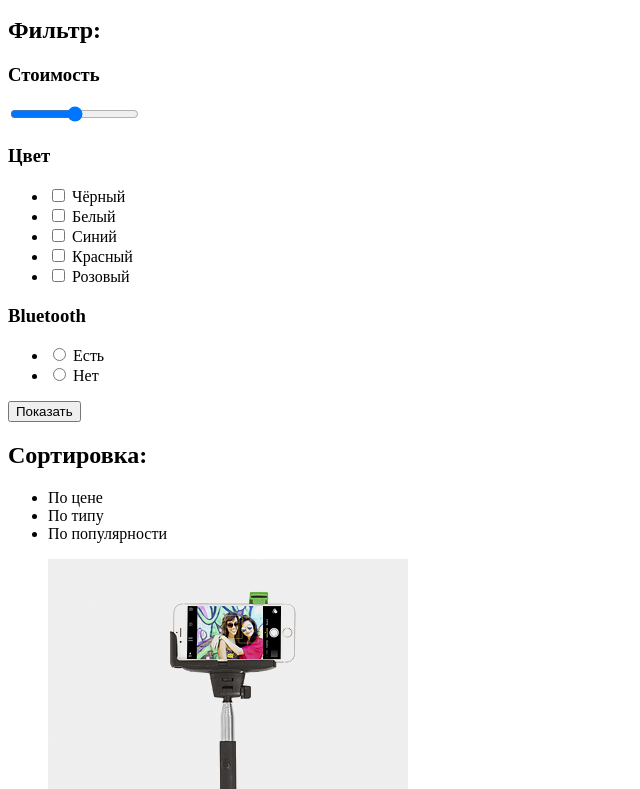
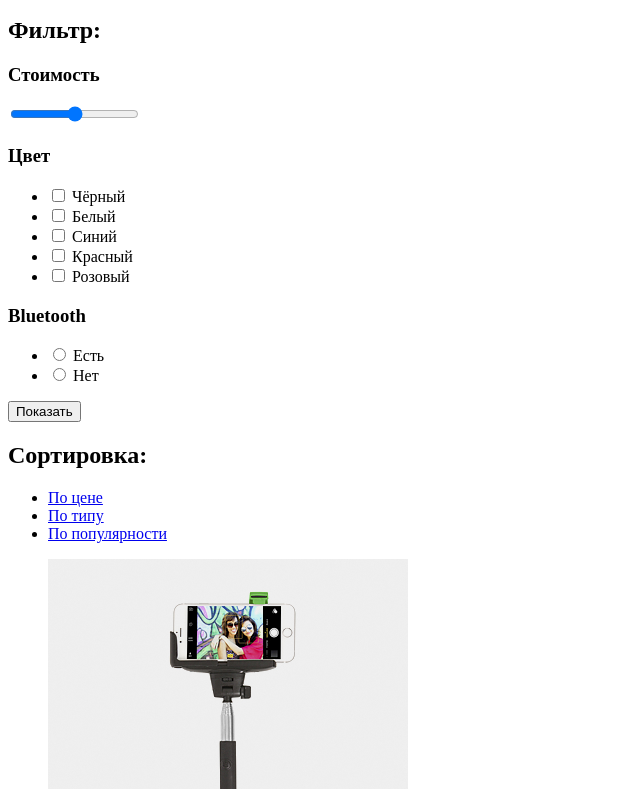
Before and after one commit to Tarleee/854541-device-28, a plain HTML site: page catalog.html in a window 1280 px wide. Shown: the part 311-1100 px from the top of the page, without its empty margins (0-640 px from the left). Drawn offline with Linux system fonts and the light colour scheme.

Commit message:
Добавил ссылки к сортировке + отделил радио от блока слайдера

```diff
--- a/catalog.html
+++ b/catalog.html
@@ -89,11 +89,11 @@
 
     <section>
       <h2>Сортировка:</h2>
-      <ul>
-        <li>По цене</li>
-        <li>По типу</li>
-        <li>По популярности</li>
-      </ul>
+	  <ul>
+		  <li><a href="blank.html">По цене</a></li>
+		  <li><a href="blank.html">По типу</a></li>
+		  <li><a href="blank.html">По популярности</a></li>
+	  </ul>
     </section>
 
 		<section>
```
Also changed, not shown: index.html (+6 -4 lines).
